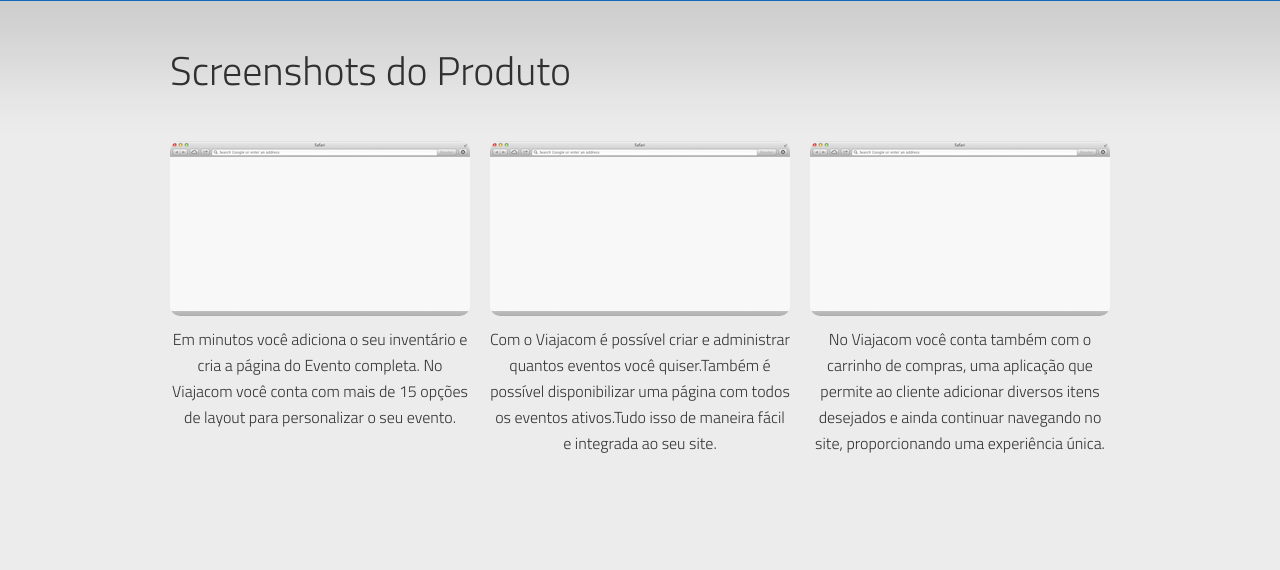
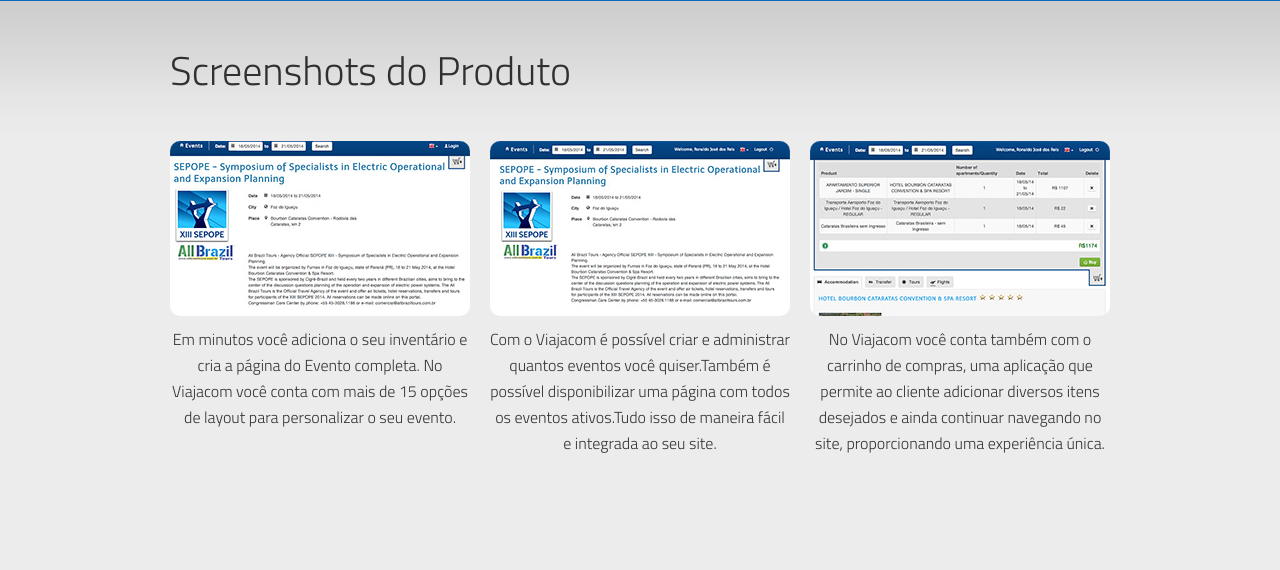
Before and after one commit to intip/site-eventos, a Django app: template core/templates/index.html in a window 1280 px wide. Shown: the part 2493-3063 px from the top of the page. Run offline with Django 3.2, Linux system fonts and the light colour scheme; the template is opened without the code that fills it, so the values that code supplies are empty, except form fields; tables that the repository leaves empty hold one stand-in row (values such as "Sample post"); form fields are guessed from the names that the template uses.

Commit message:
Ajustes de layout

```diff
--- a/core/templates/index.html
+++ b/core/templates/index.html
@@ -132,7 +132,7 @@
                     <h4>Clientes</h4>
                     <div class="icon-modal-thirteen"></div>
                     <hr />
-                    <p>Cadastre os clientes (melhorar o texto).</p>
+                    <p>Cadastre os seus clientes.</p>
                 </div>
             </div>
         </div>
@@ -329,24 +329,24 @@
             <div class="container">
                 <div class="span4">
 
-                    <a class="fancybox-thumb" rel="fancybox-thumb" href="{{ STATIC_URL }}imgs/passo_1_allbrazil.jpg" title="Listagem de produtos">
-                        <img src="{{ STATIC_URL }}imgs/screenshot.png" width="300" height="175" class="left" alt="">
+                    <a class="fancybox-thumb" rel="fancybox-thumb" href="{{ STATIC_URL }}imgs/passo-one.jpg" title="Listagem de produtos">
+                        <img src="{{ STATIC_URL }}imgs/passo-one-thumb.jpg" width="300" height="175" class="left" alt="">
                     </a>
 
                     <p>Em minutos você adiciona o seu inventário e cria a página do Evento completa. No Viajacom você conta com mais de 15 opções de layout para personalizar o seu evento.</p>
                 </div>
 
                 <div class="span4">
-                    <a class="fancybox-thumb" rel="fancybox-thumb" href="{{ STATIC_URL }}imgs/passo_2_allbrazil.jpg" title="Descrição do produto">
-                        <img src="{{ STATIC_URL }}imgs/screenshot.png" width="300" height="175" class="left" alt="">
+                    <a class="fancybox-thumb" rel="fancybox-thumb" href="{{ STATIC_URL }}imgs/passo-two.jpg" title="Descrição do produto">
+                        <img src="{{ STATIC_URL }}imgs/passo-two-thumb.jpg" width="300" height="175" class="left" alt="">
                     </a>
 
                     <p>Com o Viajacom é possível criar e administrar quantos eventos você quiser.Também é possível disponibilizar uma página com todos os eventos ativos.Tudo isso de maneira fácil e integrada ao seu site.</p>
                 </div>
 
                 <div class="span4">
-                    <a class="fancybox-thumb" rel="fancybox-thumb" href="{{ STATIC_URL }}imgs/passo-3.jpg" title="Carrinho de compras">
-                        <img src="{{ STATIC_URL }}imgs/screenshot.png" width="300" height="175" class="left" alt="">
+                    <a class="fancybox-thumb" rel="fancybox-thumb" href="{{ STATIC_URL }}imgs/passo-three.jpg" title="Carrinho de compras">
+                        <img src="{{ STATIC_URL }}imgs/passo-three-thumb.jpg" width="300" height="175" class="left" alt="">
                     </a>
                     <p>No Viajacom você conta também com o carrinho de compras, uma aplicação que permite ao cliente adicionar diversos itens desejados e ainda continuar navegando no site, proporcionando uma experiência única.</p>
                 </div>
```
Also changed, not shown: core/static/imgs/passo-one-thumb.jpg (added), core/static/imgs/passo-one.jpg (added), core/static/imgs/passo-three-thumb.jpg (added), core/static/imgs/passo-three.jpg (added), core/static/imgs/passo-two-thumb.jpg (added), core/static/imgs/passo-two.jpg (added).
